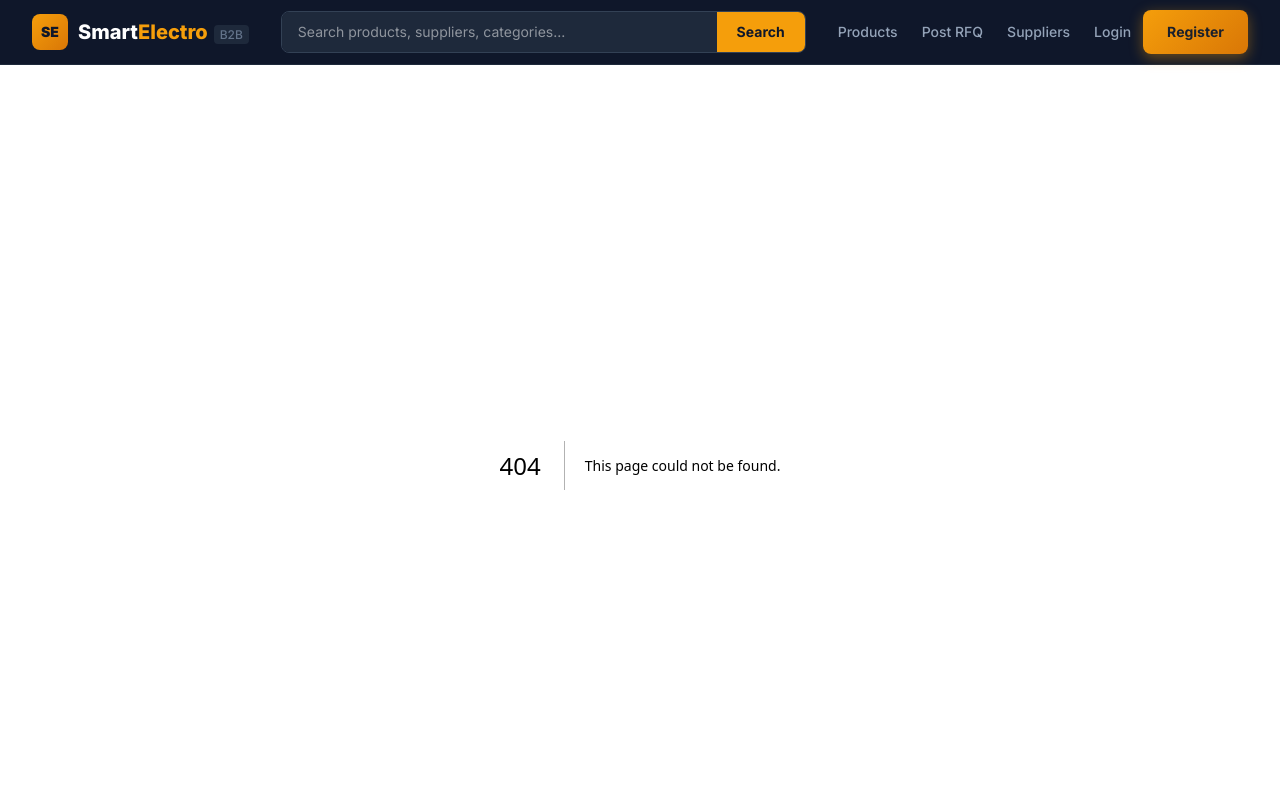
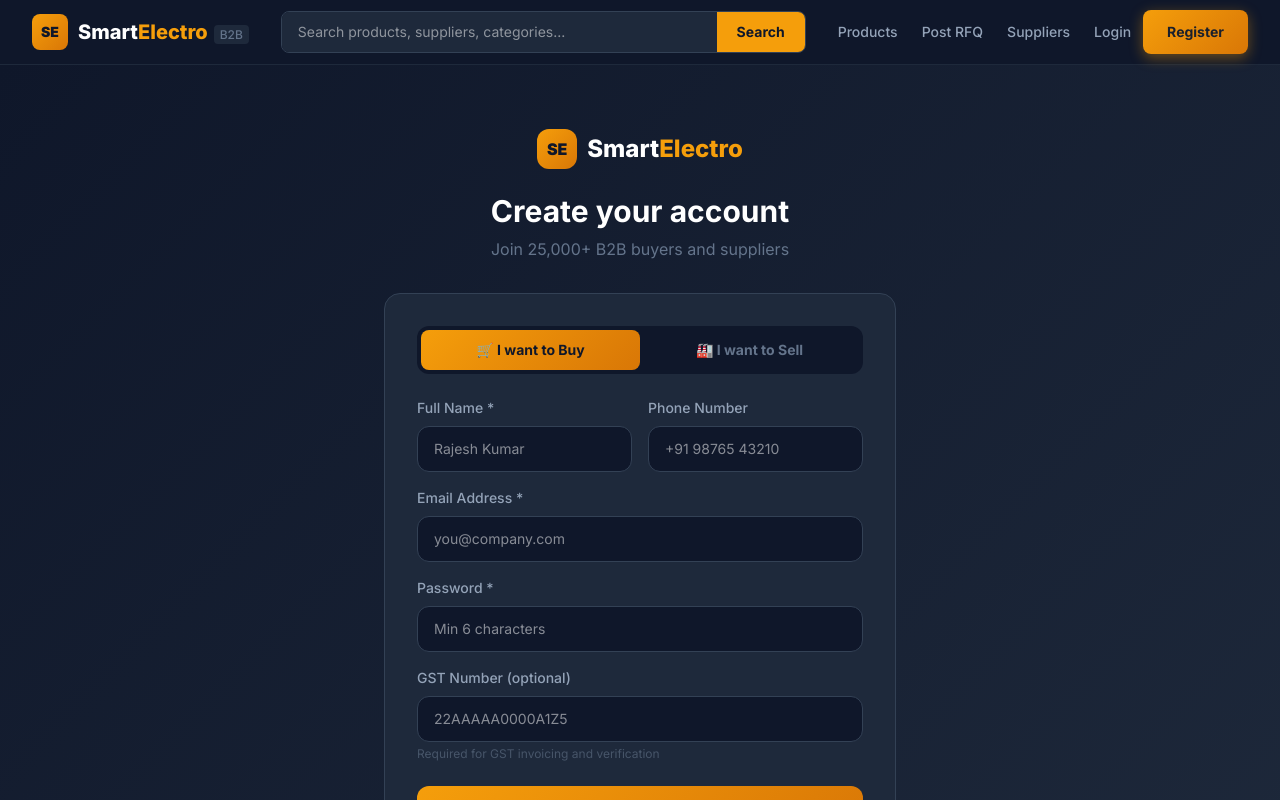
Before and after one commit to MaulikAdhikari18/smartelectro, a Next.js app in the folder frontend/: page /register in a window 1280 px wide. Before the commit this address had no page. Shown: the top 800 px of the page. Built offline with nearby package versions, Linux system fonts and the light colour scheme.

Commit message:
Register Page

```diff
--- /dev/null
+++ b/frontend/src/app/register/page.tsx
@@ -0,0 +1,154 @@
+'use client';
+import { useState } from 'react';
+import Link from 'next/link';
+import { useRouter } from 'next/navigation';
+import api from '@/lib/api';
+
+export default function RegisterPage() {
+  const router = useRouter();
+  const [form, setForm] = useState({
+    name: '', email: '', password: '', phone: '', gstNumber: '', role: 'BUYER'
+  });
+  const [error, setError] = useState('');
+  const [loading, setLoading] = useState(false);
+
+  const handleSubmit = async (e: React.FormEvent) => {
+    e.preventDefault();
+    setLoading(true);
+    setError('');
+    try {
+      const res = await api.post('/auth/register', form);
+      const { token, role, name, userId } = res.data;
+      localStorage.setItem('token', token);
+      localStorage.setItem('userRole', role);
+      localStorage.setItem('userName', name);
+      localStorage.setItem('userId', userId);
+      if (role === 'SUPPLIER') router.push('/dashboard');
+      else router.push('/');
+    } catch (err: any) {
+      setError(err.response?.data || 'Registration failed. Try again.');
+    } finally {
+      setLoading(false);
+    }
+  };
+
+  return (
+    <div className="min-h-screen flex items-center justify-center px-4 py-16"
+      style={{ background: 'linear-gradient(135deg, #0f172a 0%, #1e293b 100%)' }}>
+      <div className="w-full max-w-lg">
+
+        {/* Logo */}
+        <div className="text-center mb-8">
+          <Link href="/" className="inline-flex items-center gap-2.5 mb-6">
+            <div className="w-10 h-10 rounded-xl flex items-center justify-center font-black"
+              style={{ background: 'linear-gradient(135deg, #f59e0b, #d97706)', color: '#0f172a' }}>SE</div>
+            <span className="text-2xl font-extrabold text-white">Smart<span style={{ color: '#f59e0b' }}>Electro</span></span>
+          </Link>
+          <h1 className="text-3xl font-bold text-white mb-2">Create your account</h1>
+          <p style={{ color: '#64748b' }}>Join 25,000+ B2B buyers and suppliers</p>
+        </div>
+
+        <div className="rounded-2xl p-8" style={{ background: '#1e293b', border: '1px solid #334155' }}>
+
+          {/* Role toggle */}
+          <div className="flex rounded-xl p-1 mb-6" style={{ background: '#0f172a' }}>
+            {(['BUYER', 'SUPPLIER'] as const).map(r => (
+              <button key={r} type="button"
+                onClick={() => setForm({ ...form, role: r })}
+                className="flex-1 py-2.5 rounded-lg text-sm font-bold transition-all"
+                style={{
+                  background: form.role === r ? 'linear-gradient(135deg, #f59e0b, #d97706)' : 'transparent',
+                  color: form.role === r ? '#0f172a' : '#64748b'
+                }}>
+                {r === 'BUYER' ? '🛒 I want to Buy' : '🏭 I want to Sell'}
+              </button>
+            ))}
+          </div>
+
+          {error && (
+            <div className="mb-5 px-4 py-3 rounded-lg text-sm font-medium"
+              style={{ background: '#450a0a', border: '1px solid #7f1d1d', color: '#fca5a5' }}>
+              ⚠️ {error}
+            </div>
+          )}
+
+          <form onSubmit={handleSubmit} className="space-y-4">
+            <div className="grid grid-cols-1 sm:grid-cols-2 gap-4">
+              <div>
+                <label className="block text-sm font-medium mb-2" style={{ color: '#94a3b8' }}>Full Name *</label>
+                <input type="text" required value={form.name}
+                  onChange={e => setForm({ ...form, name: e.target.value })}
+                  placeholder="Rajesh Kumar"
+                  className="w-full px-4 py-3 rounded-xl text-sm outline-none text-white"
+                  style={{ background: '#0f172a', border: '1px solid #334155' }}
+                  onFocus={e => (e.target.style.borderColor = '#f59e0b')}
+                  onBlur={e => (e.target.style.borderColor = '#334155')} />
+              </div>
+              <div>
+                <label className="block text-sm font-medium mb-2" style={{ color: '#94a3b8' }}>Phone Number</label>
+                <input type="tel" value={form.phone}
+                  onChange={e => setForm({ ...form, phone: e.target.value })}
+                  placeholder="+91 98765 43210"
+                  className="w-full px-4 py-3 rounded-xl text-sm outline-none text-white"
+                  style={{ background: '#0f172a', border: '1px solid #334155' }}
+                  onFocus={e => (e.target.style.borderColor = '#f59e0b')}
+                  onBlur={e => (e.target.style.borderColor = '#334155')} />
+              </div>
+            </div>
+
+            <div>
+              <label className="block text-sm font-medium mb-2" style={{ color: '#94a3b8' }}>Email Address *</label>
+              <input type="email" required value={form.email}
+                onChange={e => setForm({ ...form, email: e.target.value })}
+                placeholder="you@company.com"
+                className="w-full px-4 py-3 rounded-xl text-sm outline-none text-white"
+                style={{ background: '#0f172a', border: '1px solid #334155' }}
+                onFocus={e => (e.target.style.borderColor = '#f59e0b')}
+                onBlur={e => (e.target.style.borderColor = '#334155')} />
+            </div>
+
+            <div>
+              <label className="block text-sm font-medium mb-2" style={{ color: '#94a3b8' }}>Password *</label>
+              <input type="password" required value={form.password}
+                onChange={e => setForm({ ...form, password: e.target.value })}
+                placeholder="Min 6 characters"
+                className="w-full px-4 py-3 rounded-xl text-sm outline-none text-white"
+                style={{ background: '#0f172a', border: '1px solid #334155' }}
+                onFocus={e => (e.target.style.borderColor = '#f59e0b')}
+                onBlur={e => (e.target.style.borderColor = '#334155')} />
+            </div>
+
+            <div>
+              <label className="block text-sm font-medium mb-2" style={{ color: '#94a3b8' }}>
+                GST Number {form.role === 'SUPPLIER' ? '*' : '(optional)'}
+              </label>
+              <input type="text" value={form.gstNumber}
+                onChange={e => setForm({ ...form, gstNumber: e.target.value })}
+                placeholder="22AAAAA0000A1Z5"
+                className="w-full px-4 py-3 rounded-xl text-sm outline-none text-white"
+                style={{ background: '#0f172a', border: '1px solid #334155' }}
+                onFocus={e => (e.target.style.borderColor = '#f59e0b')}
+                onBlur={e => (e.target.style.borderColor = '#334155')} />
+              <p className="text-xs mt-1" style={{ color: '#475569' }}>Required for GST invoicing and verification</p>
+            </div>
+
+            <button type="submit" disabled={loading}
+              className="w-full py-3.5 rounded-xl font-bold text-base transition-all mt-2"
+              style={{ background: loading ? '#92400e' : 'linear-gradient(135deg, #f59e0b, #d97706)', color: '#0f172a' }}>
+              {loading ? 'Creating account...' : `Create ${form.role === 'BUYER' ? 'Buyer' : 'Supplier'} Account →`}
+            </button>
+          </form>
+
+          <div className="mt-6 text-center text-sm" style={{ color: '#64748b' }}>
+            Already have an account?{' '}
+            <Link href="/login" className="font-semibold hover:underline" style={{ color: '#f59e0b' }}>Sign in</Link>
+          </div>
+        </div>
+
+        <p className="text-center text-xs mt-6" style={{ color: '#475569' }}>
+          🔒 Your data is secure · No spam · Cancel anytime
+        </p>
+      </div>
+    </div>
+  );
+}
```
